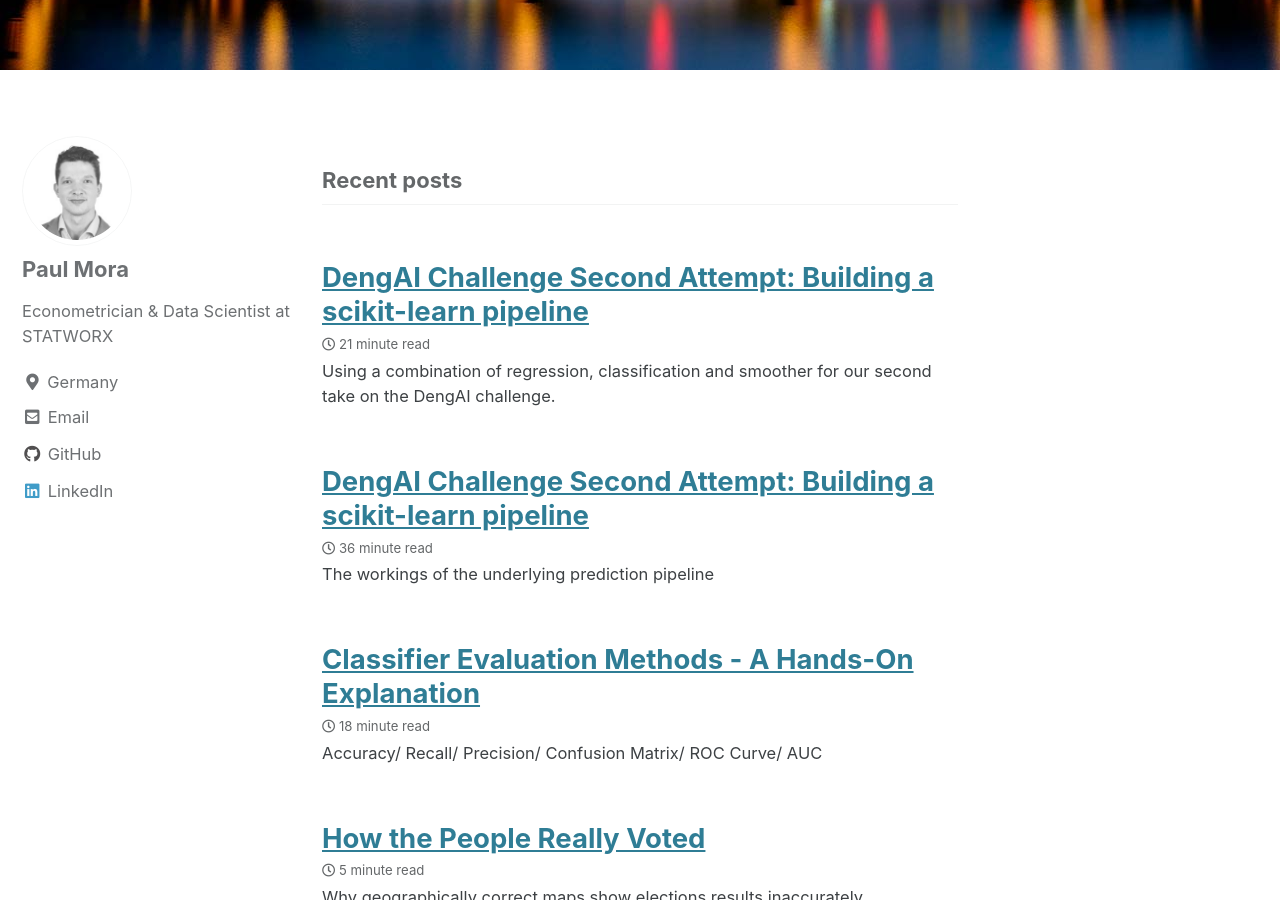
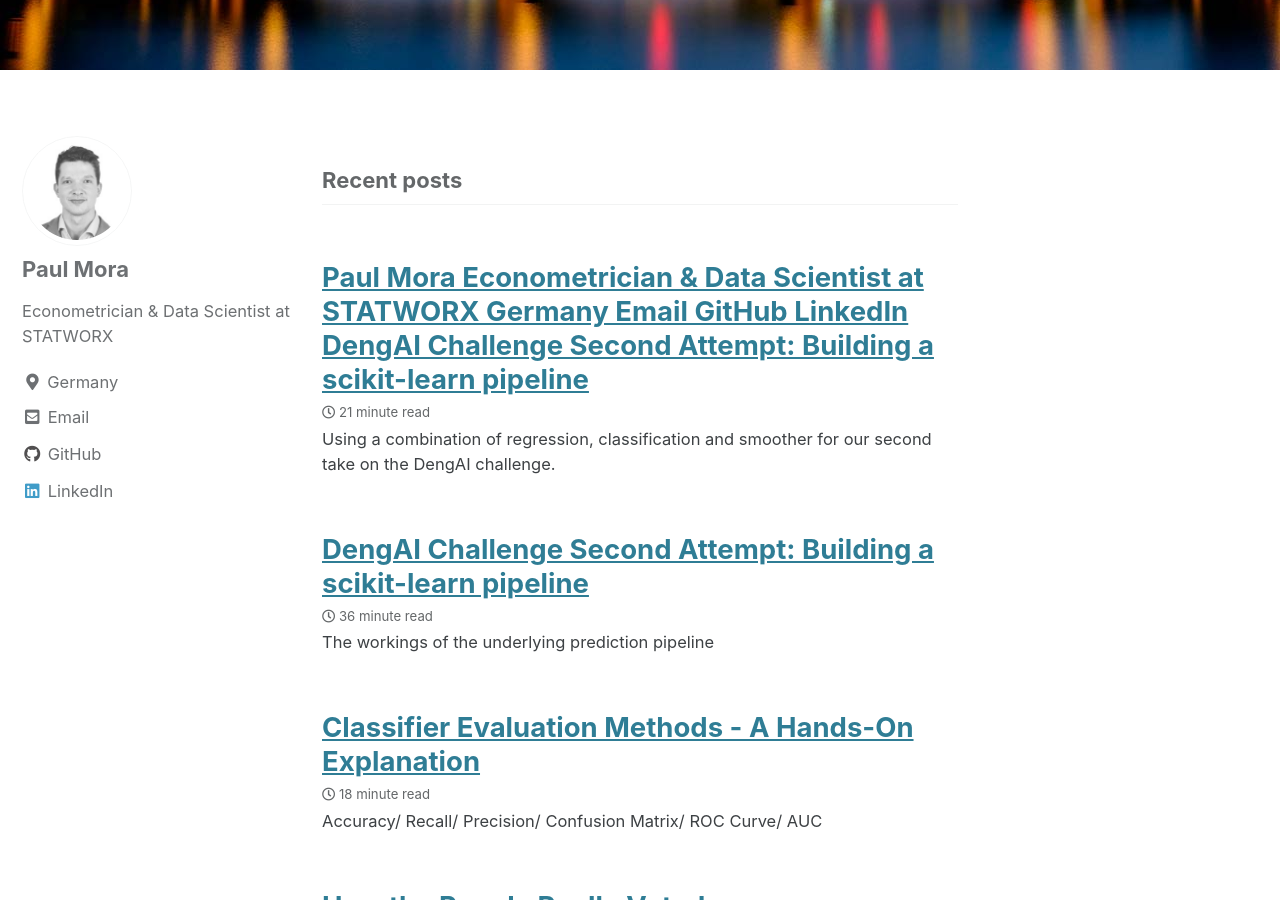
Before and after one commit to data4help/paul-mora.com, a Jekyll site: the page built from _pages/blog.md, in a window 1280 px wide and 900 px high, scrolled down 453 px. Built offline with Jekyll 4.4.1, drawn with Linux system fonts in a browser that asks for light colours; cached includes are drawn as plain includes; comment, search, counter and statistics services are not loaded; a style sheet for code colours, icons or effects is not loaded.

```diff
--- a/_posts/dengai/2021-04-13-DengAI2-Second-Attempt-Forecasting/2021-04-13-DengAI2-Second-Attempt-Forecasting.md
+++ b/_posts/dengai/2021-04-13-DengAI2-Second-Attempt-Forecasting/2021-04-13-DengAI2-Second-Attempt-Forecasting.md
@@ -1,5 +1,13 @@
 ---
-title: "DengAI Challenge Second Attempt: Building a scikit-learn pipeline"
+title: "
+Paul Mora
+Econometrician & Data Scientist at STATWORX
+
+ Germany
+Email
+GitHub
+LinkedIn
+DengAI Challenge Second Attempt: Building a scikit-learn pipeline"
 categories:
   - Time Series
   - Python
@@ -7,7 +15,7 @@ categories:
   - Regression
   - Smoother
 header:
-    image: title_picture.png
+    image: ./title_picture.png
 toc: true
 ---
 
@@ -70,7 +78,7 @@ for i, city in enumerate(city_names):
 
 
 
-![png](output_2_0.png)
+![png](./output_2_0.png)
 
 
 
@@ -155,7 +163,7 @@ for i, city in enumerate(city_names):
 
 
 
-![png](output_8_1.png)
+![png](./output_8_1.png)
 
 
 
@@ -204,7 +212,7 @@ for i, city in enumerate(city_names):
 
 
 
-![png](output_11_0.png)
+![png](./output_11_0.png)
 
 
 
@@ -243,7 +251,7 @@ for i, city in enumerate(city_names):
 
 
 
-![png](output_13_0.png)
+![png](./output_13_0.png)
 
 
 
@@ -472,7 +480,7 @@ save_prediction_results(test_pred_results)
 
 
 
-![png](output_26_1.png)
+![png](./output_26_1.png)
 
 
 
@@ -485,7 +493,7 @@ save_prediction_results(test_pred_results)
 
 
 
-![png](output_26_3.png)
+![png](./output_26_3.png)
 
 
 
```
Also changed, not shown: _posts/dengai/2021-03-11-DengAI2-Second-Attempt-Pipeline/2021-03-11-DengAI2-Second-Attempt-Pipeline.md (+2 -2 lines), 3 other files.
